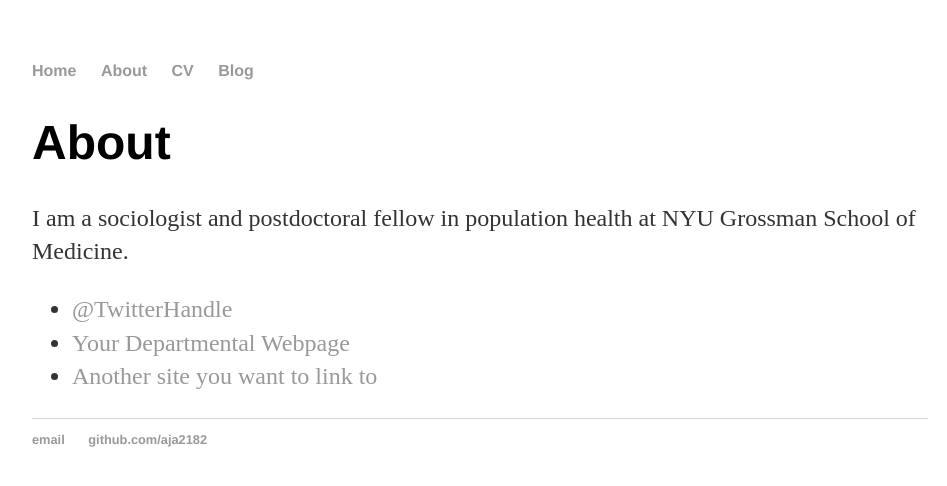
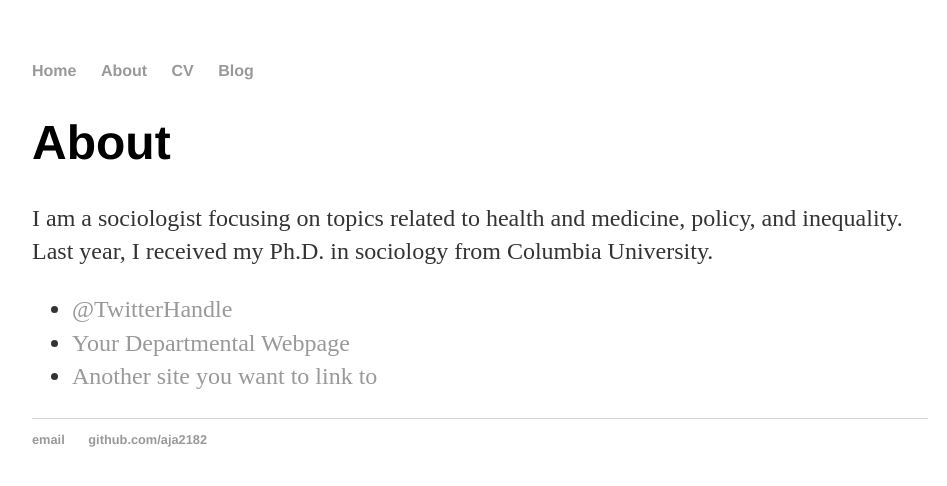
Before and after one commit to aja2182/aja2182.github.io, a Jekyll site: the page built from about/index.html, in a window 1280 px wide. Shown: the top 486 px of the page, without its empty margins (160-1107 px from the left). Built offline with Jekyll 4.4.1, drawn with Linux system fonts in a browser that asks for light colours.

Commit message:
Update index.html

```diff
--- a/about/index.html
+++ b/about/index.html
@@ -5,7 +5,7 @@ title: About Alexander Joshua Aleksanyan
 
 		<div class="about">
 			<h1>About</h1>
-			<p>I am a sociologist and postdoctoral fellow in population health at NYU Grossman School of Medicine.</p>
+			<p>I am a sociologist focusing on topics related to health and medicine, policy, and inequality. Last year, I received my Ph.D. in sociology from Columbia University. </p>
 
 			<ul class="contacts">
 				<li><a href="#">@TwitterHandle</a></li>
```
